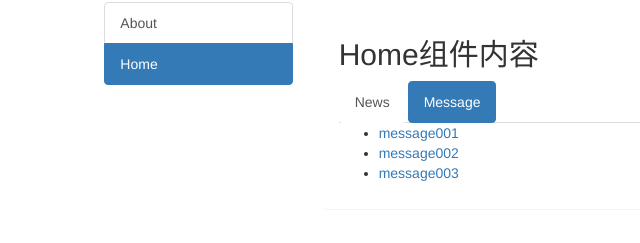
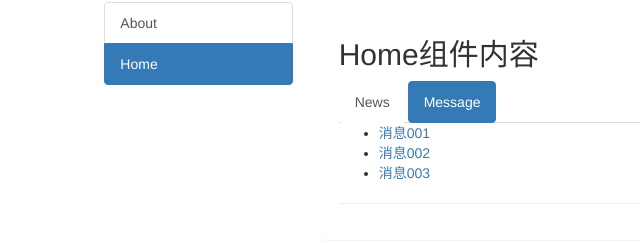
Before and after one commit to DennisLin0125/Vue, a Vue app: page /#/home/message in a window 1280 px wide. Shown: the part 111-354 px from the top of the page, without its empty margins (114-754 px from the left). Built offline with nearby package versions, Linux system fonts and the light colour scheme.

Commit message:
路由的query參數

```diff
--- /dev/null
+++ b/src/pages/Detial.vue
@@ -0,0 +1,21 @@
+<!-- eslint-disable vue/multi-word-component-names -->
+<template>
+  <ul>
+    <li>消息編號: {{ $route.query.id }}</li>
+    <li>消息標題: {{ $route.query.title }}</li>
+  </ul>
+</template>
+
+<script>
+export default {
+    // eslint-disable-next-line vue/multi-word-component-names
+    name:'Detial',
+    mounted(){
+        console.log(this.$route)
+    }
+}
+</script>
+
+<style>
+
+</style>
--- a/src/pages/Message.vue
+++ b/src/pages/Message.vue
@@ -1,18 +1,40 @@
 <template>
   <div>
     <ul>
-      <li><a href="/message1">message001</a>&nbsp;&nbsp;</li>
-      <li><a href="/message2">message002</a>&nbsp;&nbsp;</li>
-      <li><a href="/message/3">message003</a>&nbsp;&nbsp;</li>
+      <li v-for="item in messageList" :key="item.id">
+        <!-- 第一種寫法:跳轉路由並協帶參數 -->
+        <!-- <router-link :to="`/home/message/detial?id=${item.id}&title=${item.title}`">{{ item.title }}</router-link> -->
+
+        <!-- 第二種寫法 -->
+        <router-link :to="{
+          path: '/home/message/detial',
+          query: {
+            id:item.id,
+            title: item.title
+          }
+        }">
+          {{ item.title }}
+        </router-link>
+
+      </li>
     </ul>
+    <hr />
+    <router-view></router-view>
   </div>
 </template>
 
 <script>
 export default {
-    // eslint-disable-next-line vue/multi-word-component-names
-    name: 'Message'
+  // eslint-disable-next-line vue/multi-word-component-names
+  name: "Message",
+  data() {
+    return {
+      messageList: [
+        { id: "001", title: "消息001" },
+        { id: "002", title: "消息002" },
+        { id: "003", title: "消息003" },
+      ],
+    };
+  },
 };
 </script>
-
-<style></style>
```
Also changed, not shown: src/router/index.js (+7 -0 lines), 1 other file (tests, documents, lock files or other folders).
